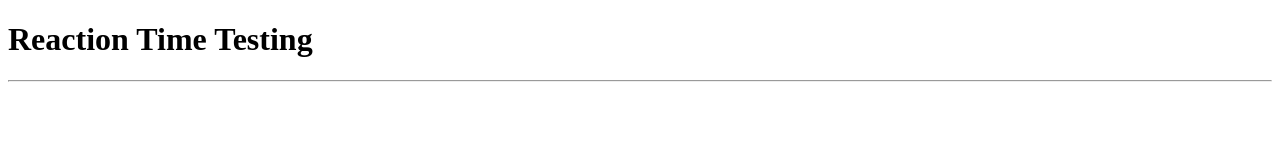
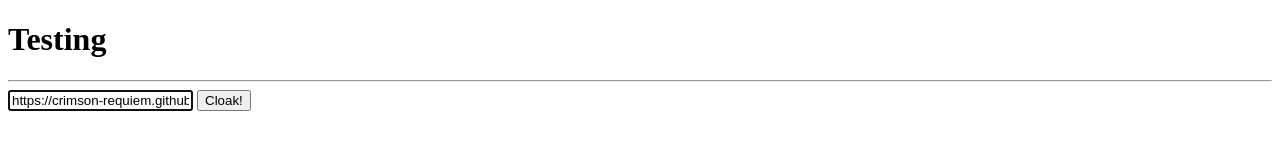
Before and after one commit to riterstoller7th/reflex-training, a plain HTML site: page index.html in a window 1280 px wide. Drawn offline with Linux system fonts and the light colour scheme.

Commit message:
Update index.html

```diff
--- a/index.html
+++ b/index.html
@@ -1,11 +1,30 @@
 <!DOCTYPE html>
 <html>
   <head>
+    <script>
+      function create() {
+            var url = document.getElementById('input').value;
+            var win = window.open('about:blank#blocked');
+            win.document.body.style.margin = '0';
+            win.document.body.style.height = '100vh';
+            var iframe = win.document.createElement('iframe');
+            iframe.style.border = 'none';
+            iframe.style.width = '100%';
+            iframe.style.height = '100%';
+            iframe.style.margin = '0';
+            iframe.src = url;
+            win.document.body.appendChild(iframe);
+            window.location.replace("https://docs.google.com");
+            document.getElementById("id").innerHTML = "Cloaked~"
+        }
+    </script>
   </head>
   <body>
-    <h1> Reaction Time Testing </h1>
+    <h1> Testing  </h1>
     <hr>
     <div class="clicker">
+       <input type="text" value="https://crimson-requiem.github.io/antithesis" placeholder="https://crimson-requiem.github.io/antithesis" id='input' autofocus>
+        <button onclick='create()'>Cloak!</button>
     </div>
     <p id="clock"></p>
   </body>
```
